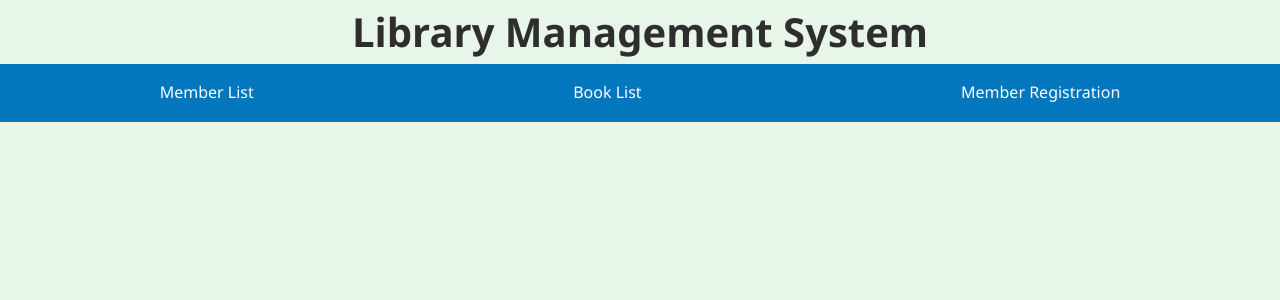
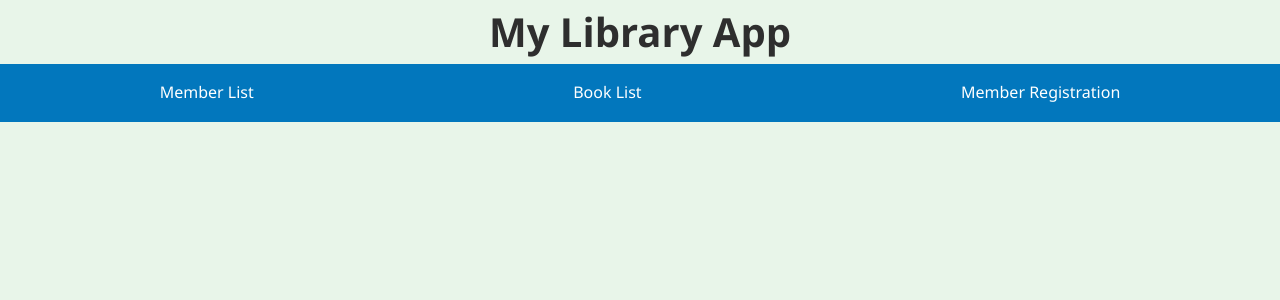
Before and after one commit to malikpajaranugrah/oop, a Spring Boot app: page /index.html in a window 1280 px wide. Shown: the top 300 px of the page. Run offline with Spring Boot 4, Linux system fonts and the light colour scheme.

Commit message:
Session12

```diff
--- a/my-library/src/main/resources/static/index.html
+++ b/my-library/src/main/resources/static/index.html
@@ -2,11 +2,11 @@
 <html lang="en">
 <head>
     <meta charset="UTF-8">
-    <title>Library Management</title>
+    <title>My Library</title>
     <link rel="stylesheet" href="styles/styles.css">
 </head>
 <body>
-<h1>Library Management System</h1>
+<h1>My Library App</h1>
 <nav>
     <ul>
         <li><a href="members.html">Member List</a></li>
```
